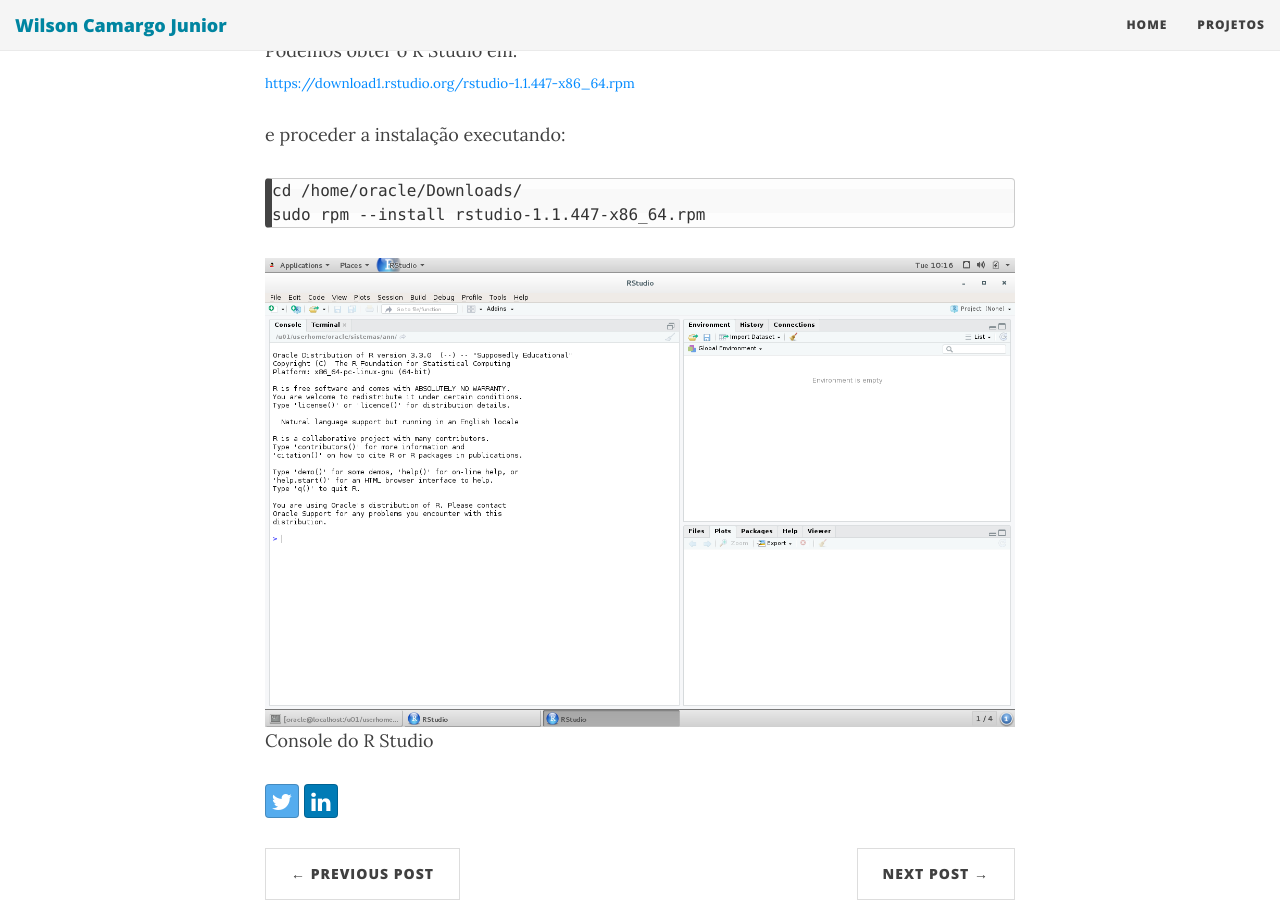
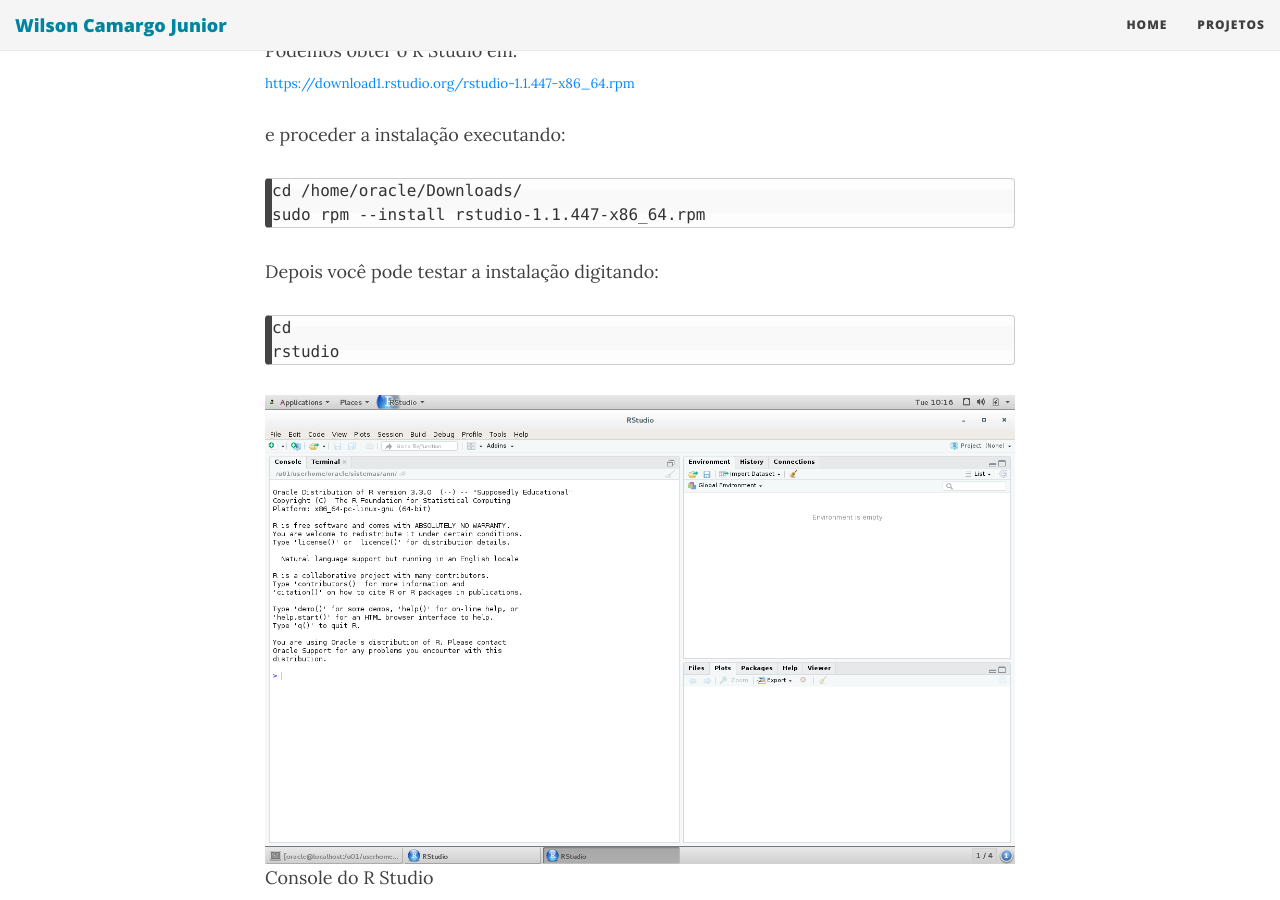
Before and after one commit to wilson-camargo-jr/teste, a Jekyll site: the page built from _posts/2018-06-19-ANN-ORE-P4.md, in a window 1280 px wide and 900 px high, scrolled down 477 px. Built offline with Jekyll 4.4.1, drawn with Linux system fonts in a browser that asks for light colours; nearby versions of some CDN libraries.

Commit message:
Update 2018-06-19-ANN-ORE-P4.md

````diff
--- a/_posts/2018-06-19-ANN-ORE-P4.md
+++ b/_posts/2018-06-19-ANN-ORE-P4.md
@@ -16,5 +16,13 @@
 sudo rpm --install rstudio-1.1.447-x86_64.rpm
 ```
 
+Depois você pode testar a instalação digitando:
+
+
+```
+cd
+rstudio
+```
+
 ![R Studio](http://wilson-camargo-jr.github.io/img/rsutdio.jpg)
 Console do R Studio
````
